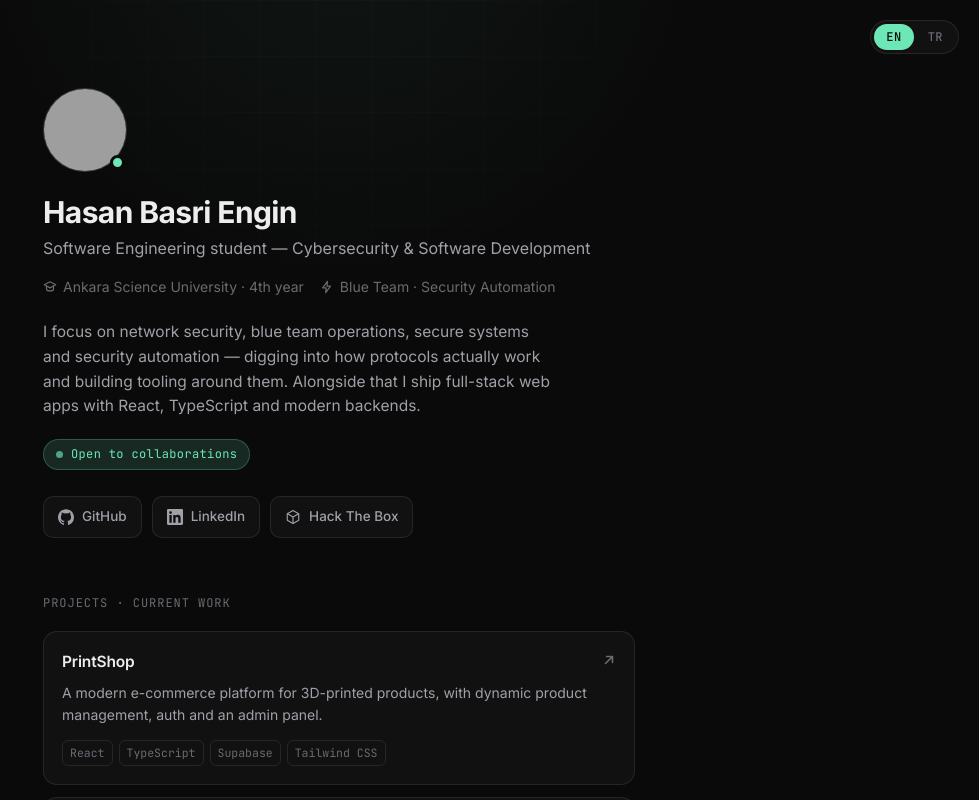
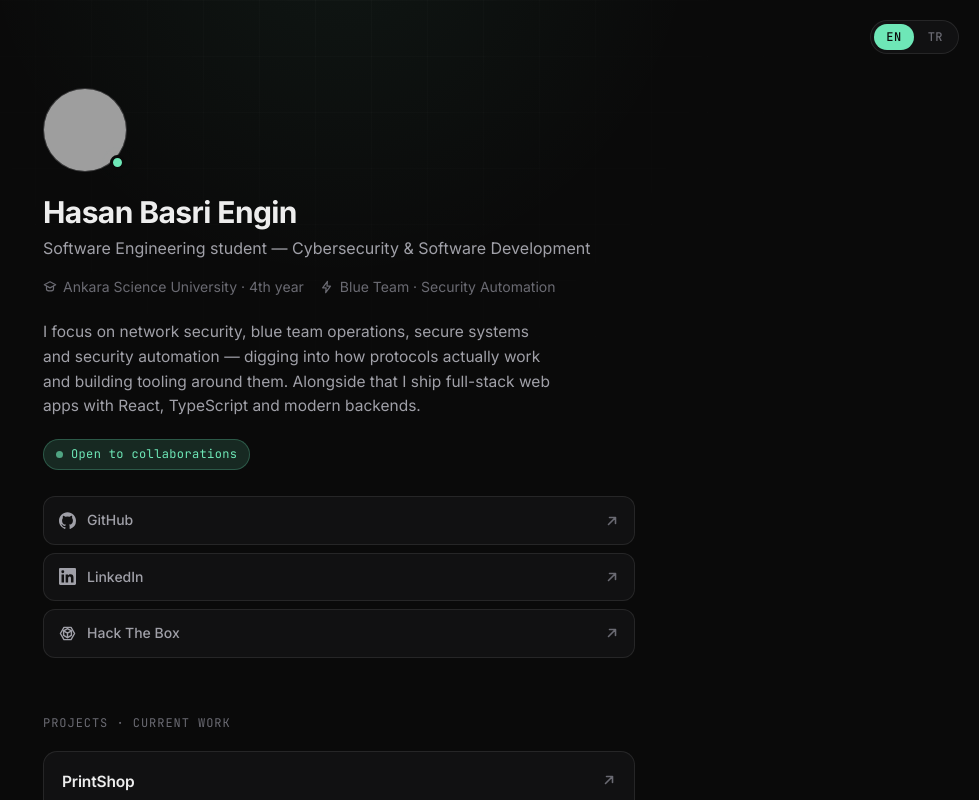
Before and after one commit to HasanBasriEngin/HasanBasriEngin.github.io, a React (Vite) app: page / in a window 1280 px wide. Shown: the top 800 px of the page, without its empty margins (301-1280 px from the left). Built offline with nearby package versions, Linux system fonts and the light colour scheme; grey boxes are pictures that could not be loaded.

Commit message:
Use HTB hexagon-cube logo mark; stack social links vertically
Social links are now full-width rows (one per line) with a trailing
external-link arrow, matching the project card style.

```diff
--- a/src/App.tsx
+++ b/src/App.tsx
@@ -135,6 +135,7 @@ export default function App() {
                 >
                   <Icon />
                   {s.label}
+                  <ArrowIcon className="ext" />
                 </a>
               );
             })}
--- a/src/components/Icons.tsx
+++ b/src/components/Icons.tsx
@@ -54,13 +54,16 @@ export function HtbIcon({ className }: IconProps) {
       viewBox="0 0 24 24"
       fill="none"
       stroke="currentColor"
-      strokeWidth="1.7"
+      strokeWidth="2"
       strokeLinecap="round"
       strokeLinejoin="round"
       aria-hidden="true"
     >
-      <path d="M12 2.3 3.4 7v10L12 21.7 20.6 17V7L12 2.3Z" />
-      <path d="M12 12 3.7 7.2M12 12l8.3-4.8M12 12v9.4" />
+      {/* outer hexagon */}
+      <path d="M17 3.34 22 12 17 20.66 7 20.66 2 12 7 3.34Z" />
+      {/* isometric cube */}
+      <path d="M12 5 17.5 8.2 17.5 14.6 12 17.8 6.5 14.6 6.5 8.2Z" />
+      <path d="M6.5 8.2 12 11.4 17.5 8.2M12 11.4 12 17.8" />
     </svg>
   );
 }
--- a/src/index.css
+++ b/src/index.css
@@ -315,21 +315,23 @@ img {
 
 .socials {
   margin-top: 26px;
+  align-self: stretch;
   display: flex;
-  gap: 10px;
+  flex-direction: column;
+  gap: 8px;
 }
 
 .social-link {
-  display: inline-flex;
+  display: flex;
   align-items: center;
-  gap: 8px;
-  font-size: 13.5px;
+  gap: 11px;
+  font-size: 14px;
   font-weight: 500;
   color: var(--text-muted);
   background: var(--bg-elev);
   border: 1px solid var(--border);
-  border-radius: 10px;
-  padding: 9px 14px;
+  border-radius: 12px;
+  padding: 12px 15px;
   transition:
     color 0.15s var(--ease-out),
     border-color 0.15s var(--ease-out),
@@ -344,9 +346,21 @@ img {
   transform: translateY(-2px);
 }
 
-.social-link svg {
-  width: 16px;
-  height: 16px;
+.social-link > svg:first-child {
+  width: 17px;
+  height: 17px;
+  flex-shrink: 0;
+}
+
+.social-link .ext {
+  margin-left: auto;
+  color: var(--text-dim);
+  transition: transform 0.18s var(--ease-out), color 0.18s var(--ease-out);
+}
+
+.social-link:hover .ext {
+  color: var(--accent);
+  transform: translate(2px, -2px);
 }
 
 /* ---------- projects ---------- */
@@ -520,9 +534,6 @@ img {
   .name {
     font-size: 26px;
   }
-  .socials {
-    flex-wrap: wrap;
-  }
   .footer {
     flex-direction: column-reverse;
     align-items: flex-start;
```
